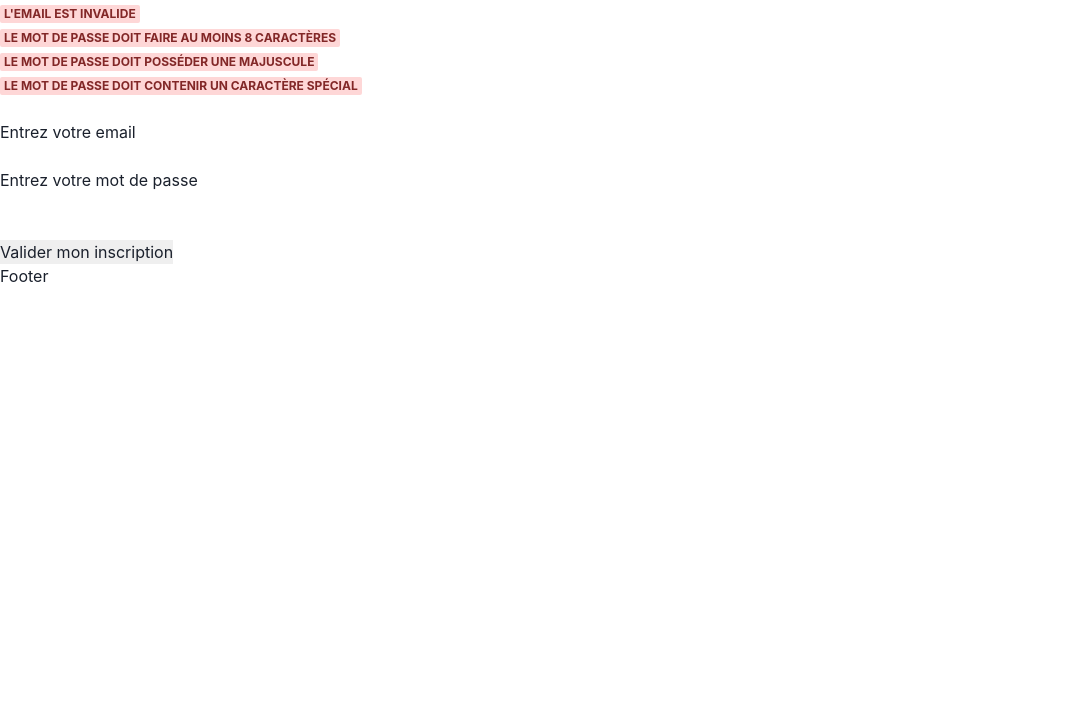
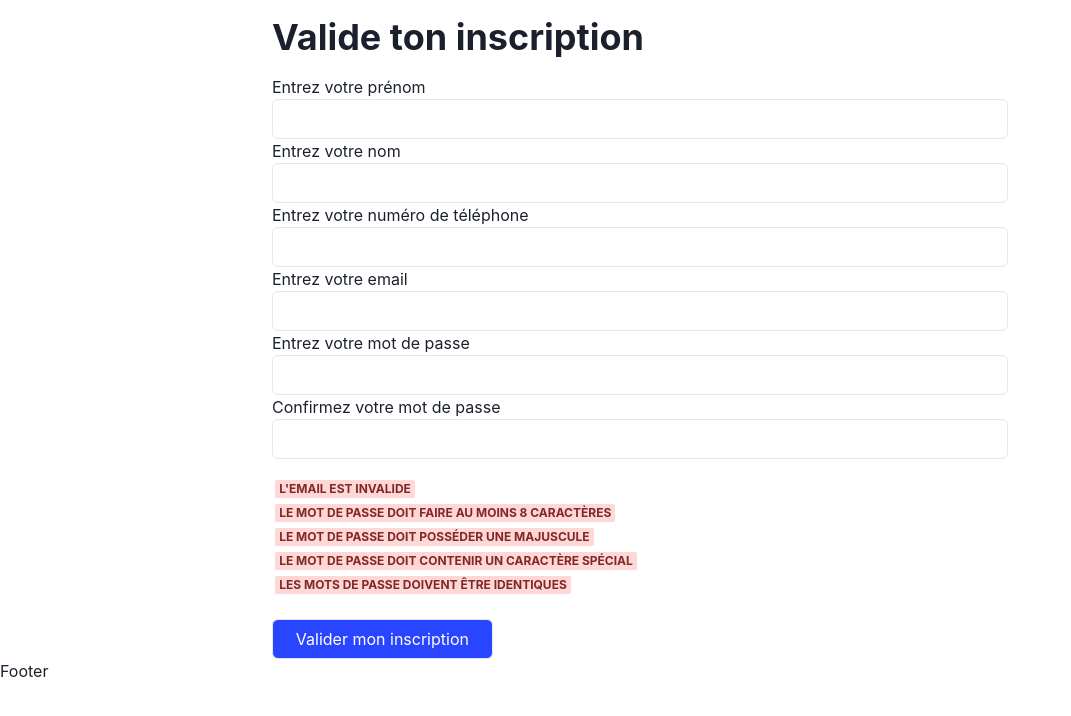
Before and after one commit to FairFightKing/PrestAgile, a Next.js app in the folder app/: page /register in a window 1280 px wide. Shown: the top 716 px of the page, without its empty margins (0-1071 px from the left). Built offline with nearby package versions, Linux system fonts and the light colour scheme.

Commit message:
UPDATE form ui, need to refactor for atomic design

```diff
--- a/app/logic/helpers/emailHelper.ts
+++ b/app/logic/helpers/emailHelper.ts
@@ -1,7 +1,6 @@
 export class EmailHelper {
   public static emailValidation = input => {
-    const emailRegex =
-      /^\s*[\w\-\+_]+(\.[\w\-\+_]+)*\@[\w\-\+_]+\.[\w\-\+_]+(\.[\w\-\+_]+)*\s*$/;
+    const emailRegex = /^\s*[\w\-\+_]+(\.[\w\-\+_]+)*\@[\w\-\+_]+\.[\w\-\+_]+(\.[\w\-\+_]+)*\s*$/;
     return emailRegex.test(input);
   };
 }
--- a/app/pages/register.tsx
+++ b/app/pages/register.tsx
@@ -1,77 +1,70 @@
 import type { NextPage } from 'next';
 import { useState } from 'react';
-import { EmailHelper } from '../logic/helpers/emailHelper';
-import { ValidationSpan } from '../ui/components/register/ValidationSpan';
-import { Badge } from '@chakra-ui/react';
+import { ValidationContainer } from '../ui/components/register/ValidationContainer';
+import { Input } from '@chakra-ui/input';
+import { Container, Heading, Text } from '@chakra-ui/react';
 
 const Home: NextPage = () => {
   const [formRegisterValue, setRegisterFormValue] = useState({
     email: '',
     password: '',
+    confirmPassword: '',
+    firstName: '',
+    lastName: '',
+    phone: '',
   });
 
-  // @ts-ignore
   return (
-    <div>
-      {
-        <>
-          <ValidationSpan
-            regex={EmailHelper.emailValidation(formRegisterValue.email)}
-            value={
-              EmailHelper.emailValidation(formRegisterValue.email)
-                ? "L'email est valide"
-                : "L'email est invalide"
-            }
-          />
-          <br />
-          <ValidationSpan
-            context="passwordLength"
-            regex={formRegisterValue.password.length >= 8}
-            value={
-              formRegisterValue.password.length >= 8
-                ? 'Le mot de passe fait au moins 8 caractères'
-                : 'Le mot de passe doit faire au moins 8 caractères'
-            }
-          />
-          <br />
-          <ValidationSpan
-            context="passwordCaps"
-            regex={/[A-Z]/}
-            value={formRegisterValue.password}
-          />
-          <br />
-          <ValidationSpan
-            context="passwordSpecialChar"
-            regex={/[!@#$%^&*()_+\-=\[\]{};':"\\|,.<>\/?]+/}
-            value={formRegisterValue.password}
-          />
-        </>
-      }
-
+    <Container maxW="container.md">
       <form
-        action=""
         onChange={({ target }) =>
           setRegisterFormValue({
             ...formRegisterValue,
             // @ts-ignore
-            [target.type]: target.value,
+            [target.id]: target.value,
           })
         }
       >
+        <Heading size="xl" m="1rem 0">
+          Valide ton inscription
+        </Heading>
+        <Text as="label" htmlFor="firstName">
+          Entrez votre prénom
+        </Text>
+        <Input type="text" id="firstName" />
+        <Text as="label" htmlFor="lastName">
+          Entrez votre nom
+        </Text>
+        <Input type="text" id="lastName" />
+        <Text as="label" htmlFor="phone">
+          Entrez votre numéro de téléphone
+        </Text>
+        <Input type="text" id="phone" />
+        <Text as="label" htmlFor="email">
+          Entrez votre email
+        </Text>
+        <Input type="text" id="email" />
+        <Text as="label" htmlFor="password">
+          Entrez votre mot de passe
+        </Text>
+        <Input type="password" id="password" />
+        <Text as="label" htmlFor="confirmPassword">
+          Confirmez votre mot de passe
+        </Text>
+        <Input m="0 0 1rem 0" type="password" id="confirmPassword" />
         <br />
-        <label htmlFor="email"> Entrez votre email</label>
+        <ValidationContainer data={formRegisterValue} />
         <br />
-        <input type="email" autoComplete="invalid" />
-        <br />
-        <label htmlFor="email">Entrez votre mot de passe</label>
-        <br />
-        <input type="password" autoComplete="invalid" />
-        <br />
-        <label htmlFor="submission" />
-        <br />
-        <input type="submit" value="Valider mon inscription" />
+        <Text as="label" htmlFor="submission" />
+        <Input
+          backgroundColor="#2945FF"
+          color="white"
+          width="30%"
+          type="submit"
+          value="Valider mon inscription"
+        />
       </form>
-    </div>
+    </Container>
   );
 };
 
--- /dev/null
+++ b/app/ui/components/register/ValidationContainer.tsx
@@ -0,0 +1,48 @@
+import { ValidationSpan } from './ValidationSpan';
+import { EmailHelper } from '../../../logic/helpers/emailHelper';
+import { Container } from '@chakra-ui/react';
+
+export const ValidationContainer = ({ data }) => (
+  <Container maxW="container.sm'">
+    <ValidationSpan
+      regex={EmailHelper.emailValidation(data.email)}
+      value={
+        EmailHelper.emailValidation(data.email)
+          ? "L'email est valide"
+          : "L'email est invalide"
+      }
+    />
+    <br />
+    <ValidationSpan
+      context="passwordLength"
+      regex={data.password.length >= 8}
+      value={
+        data.password.length >= 8
+          ? 'Le mot de passe fait au moins 8 caractères'
+          : 'Le mot de passe doit faire au moins 8 caractères'
+      }
+    />
+    <br />
+    <ValidationSpan
+      context="passwordCaps"
+      regex={/[A-Z]/}
+      value={data.password}
+    />
+    <br />
+    <ValidationSpan
+      context="passwordSpecialChar"
+      regex={/[!@#$%^&*()_+\-=\[\]{};':"\\|,.<>\/?]+/}
+      value={data.password}
+    />
+    <br />
+    <ValidationSpan
+      context="passwordEven"
+      regex={data.password !== '' && data.password === data.confirmPassword}
+      value={
+        data.password !== '' && data.password === data.confirmPassword
+          ? 'Les mots de passe sont identiques'
+          : 'Les mots de passe doivent être identiques'
+      }
+    />
+  </Container>
+);
--- a/app/ui/components/register/ValidationSpan.tsx
+++ b/app/ui/components/register/ValidationSpan.tsx
@@ -1,4 +1,3 @@
-import styled from 'styled-components';
 import { Badge } from '@chakra-ui/react';
 import { useEffect, useState } from 'react';
 
@@ -23,10 +22,10 @@ export const ValidationSpan = ({ context, regex, value }: IValidationSpan) => {
         falseValue: 'Le mot de passe doit contenir un caractère spécial',
       },
     };
-    // @ts-ignore
     if (typeof regex !== 'boolean') {
       setValidatedValue(regex.test(value));
       return setValueToDisplay(
+        // @ts-ignore
         ValueValidationDispatcher[context][
           validatedValue ? 'validatedValue' : 'falseValue'
         ],
@@ -37,7 +36,7 @@ export const ValidationSpan = ({ context, regex, value }: IValidationSpan) => {
   }, [context, regex, validatedValue, value]);
 
   return (
-    <Badge colorScheme={validatedValue ? 'green' : 'red'}>
+    <Badge colorScheme={validatedValue ? 'green' : 'red'} m="0 0.2rem">
       {valueToDisplay}
     </Badge>
   );
```
